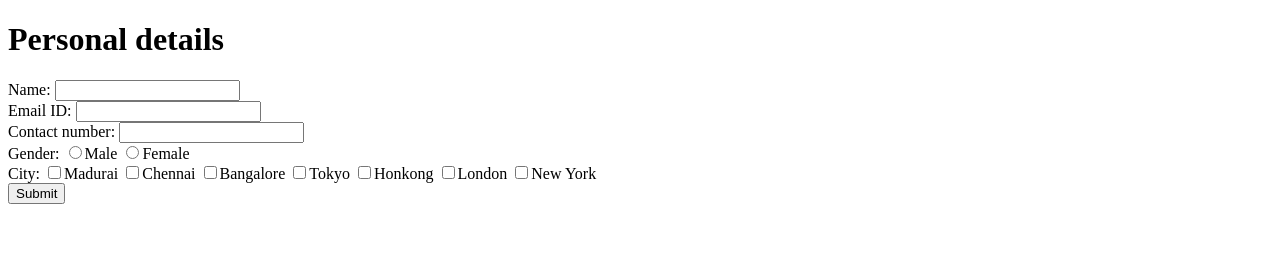
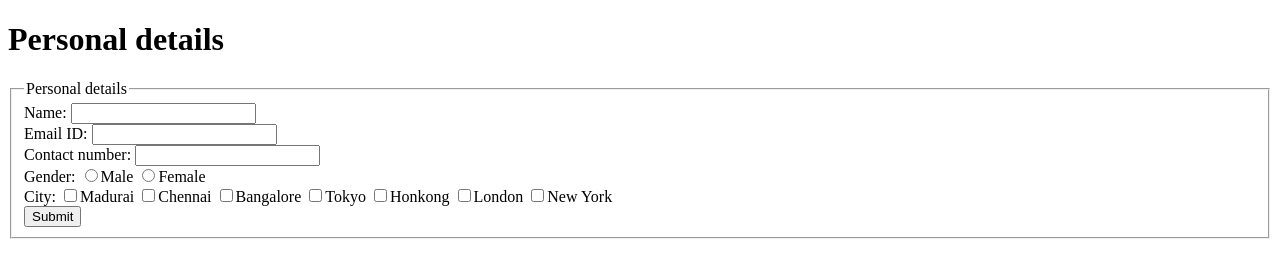
Before and after one commit to rubanm17/Project1-HTML-Eements, a plain HTML site: page Attribute/Fieldset.html in a window 1280 px wide. Drawn offline with Linux system fonts and the light colour scheme.

Commit message:
Fieldset.html

```diff
--- a/Attribute/Fieldset.html
+++ b/Attribute/Fieldset.html
@@ -7,6 +7,9 @@
     <meta content="width-device-width scale=1.0">
     <body>
         <h1>Personal details</h1>
+        <form>
+        <fieldset>
+        <legend>Personal details</legend>
         <label>Name:</label>
         <input type="text"><br>
         <label>Email ID:</label>
@@ -25,5 +28,7 @@
         <input type="checkbox">London
         <input type="checkbox">New York<br>
         <input type="submit"><br>
+        </fieldset>
+    </form>
     </body>
 </html>
```
Also changed, not shown: Attribute/Forms.html (+2 -0 lines).
